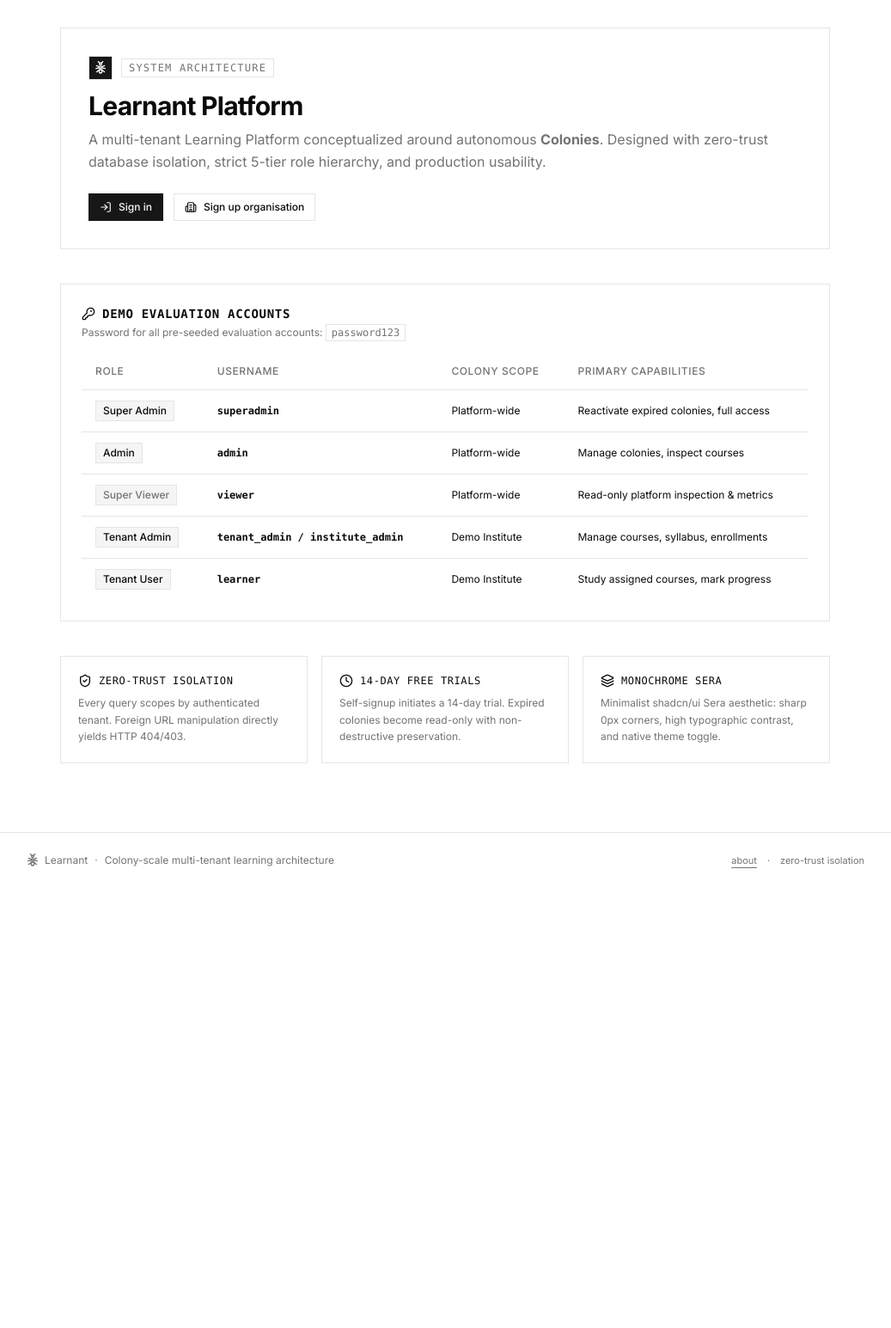
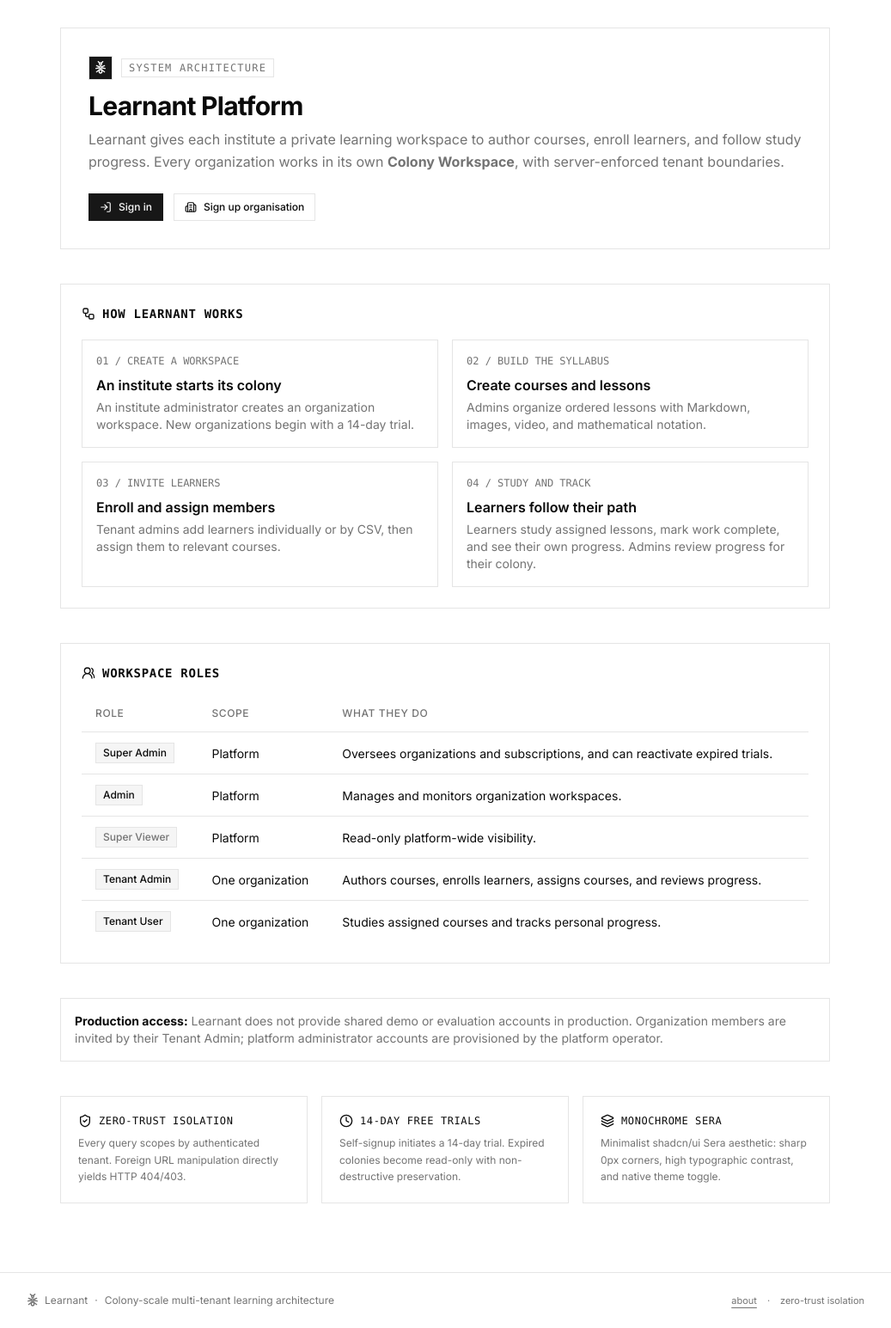
Before and after one commit to scientiac/learnant, a Django app: page /about/ in a window 1280 px wide. Shown: the part 57-1602 px from the top of the page at 86% size, without its empty margins (122-1159 px from the left). Before the commit the page ends 1067 px from the top, so only its background shows below. Run offline with Django 5.2, Linux system fonts and the light colour scheme; some libraries are stand-ins or nearby versions.

Commit message:
Update public About page and lesson edit flow

```diff
--- a/core/templates/core/about.html
+++ b/core/templates/core/about.html
@@ -27,7 +27,7 @@
 
     <h1 class="text-3xl font-bold tracking-tight">Learnant Platform</h1>
     <p class="mt-2 text-base leading-relaxed" style="color: hsl(var(--muted-foreground));">
-      A multi-tenant Learning Platform conceptualized around autonomous <strong>Colonies</strong>. Designed with zero-trust database isolation, strict 5-tier role hierarchy, and production usability.
+      Learnant gives each institute a private learning workspace to author courses, enroll learners, and follow study progress. Every organization works in its own <strong>Colony Workspace</strong>, with server-enforced tenant boundaries.
     </p>
 
     <div class="mt-6 flex flex-wrap gap-3">
@@ -49,63 +49,57 @@
     </div>
   </div>
 
-  <!-- Reviewer Credentials Grid -->
-  <div class="card p-6">
-    <div class="mb-4">
-      <div class="flex items-center gap-2">
-        <i data-lucide="key-round" class="h-4 w-4"></i>
-        <h2 class="text-sm font-semibold uppercase tracking-wider font-mono">Demo Evaluation Accounts</h2>
-      </div>
-      <p class="text-xs mt-1" style="color: hsl(var(--muted-foreground));">
-        Password for all pre-seeded evaluation accounts: <code class="px-1.5 py-0.5 border font-mono text-xs" style="border-color: hsl(var(--border));">password123</code>
-      </p>
+  <section class="card p-6">
+    <div class="flex items-center gap-2">
+      <i data-lucide="workflow" class="h-4 w-4"></i>
+      <h2 class="text-sm font-semibold uppercase tracking-wider font-mono">How Learnant works</h2>
     </div>
+    <ol class="mt-5 grid gap-4 sm:grid-cols-2">
+      <li class="border p-4" style="border-color: hsl(var(--border));">
+        <p class="font-mono text-xs" style="color: hsl(var(--muted-foreground));">01 / CREATE A WORKSPACE</p>
+        <h3 class="mt-2 font-semibold">An institute starts its colony</h3>
+        <p class="mt-1 text-sm" style="color: hsl(var(--muted-foreground));">An institute administrator creates an organization workspace. New organizations begin with a 14-day trial.</p>
+      </li>
+      <li class="border p-4" style="border-color: hsl(var(--border));">
+        <p class="font-mono text-xs" style="color: hsl(var(--muted-foreground));">02 / BUILD THE SYLLABUS</p>
+        <h3 class="mt-2 font-semibold">Create courses and lessons</h3>
+        <p class="mt-1 text-sm" style="color: hsl(var(--muted-foreground));">Admins organize ordered lessons with Markdown, images, video, and mathematical notation.</p>
+      </li>
+      <li class="border p-4" style="border-color: hsl(var(--border));">
+        <p class="font-mono text-xs" style="color: hsl(var(--muted-foreground));">03 / INVITE LEARNERS</p>
+        <h3 class="mt-2 font-semibold">Enroll and assign members</h3>
+        <p class="mt-1 text-sm" style="color: hsl(var(--muted-foreground));">Tenant admins add learners individually or by CSV, then assign them to relevant courses.</p>
+      </li>
+      <li class="border p-4" style="border-color: hsl(var(--border));">
+        <p class="font-mono text-xs" style="color: hsl(var(--muted-foreground));">04 / STUDY AND TRACK</p>
+        <h3 class="mt-2 font-semibold">Learners follow their path</h3>
+        <p class="mt-1 text-sm" style="color: hsl(var(--muted-foreground));">Learners study assigned lessons, mark work complete, and see their own progress. Admins review progress for their colony.</p>
+      </li>
+    </ol>
+  </section>
 
-    <div class="overflow-x-auto">
+  <section class="card p-6">
+    <div class="flex items-center gap-2">
+      <i data-lucide="users-round" class="h-4 w-4"></i>
+      <h2 class="text-sm font-semibold uppercase tracking-wider font-mono">Workspace roles</h2>
+    </div>
+    <div class="mt-4 overflow-x-auto">
       <table class="table">
-        <thead>
-          <tr>
-            <th>Role</th>
-            <th>Username</th>
-            <th>Colony Scope</th>
-            <th>Primary Capabilities</th>
-          </tr>
-        </thead>
+        <thead><tr><th>Role</th><th>Scope</th><th>What they do</th></tr></thead>
         <tbody>
-          <tr>
-            <td><span class="badge badge-active">Super Admin</span></td>
-            <td class="font-mono text-xs font-semibold">superadmin</td>
-            <td class="text-xs">Platform-wide</td>
-            <td class="text-xs">Reactivate expired colonies, full access</td>
-          </tr>
-          <tr>
-            <td><span class="badge badge-role">Admin</span></td>
-            <td class="font-mono text-xs font-semibold">admin</td>
-            <td class="text-xs">Platform-wide</td>
-            <td class="text-xs">Manage colonies, inspect courses</td>
-          </tr>
-          <tr>
-            <td><span class="badge badge-suspended">Super Viewer</span></td>
-            <td class="font-mono text-xs font-semibold">viewer</td>
-            <td class="text-xs">Platform-wide</td>
-            <td class="text-xs">Read-only platform inspection & metrics</td>
-          </tr>
-          <tr>
-            <td><span class="badge badge-role">Tenant Admin</span></td>
-            <td class="font-mono text-xs font-semibold">tenant_admin / institute_admin</td>
-            <td class="text-xs">Demo Institute</td>
-            <td class="text-xs">Manage courses, syllabus, enrollments</td>
-          </tr>
-          <tr>
-            <td><span class="badge badge-role">Tenant User</span></td>
-            <td class="font-mono text-xs font-semibold">learner</td>
-            <td class="text-xs">Demo Institute</td>
-            <td class="text-xs">Study assigned courses, mark progress</td>
-          </tr>
+          <tr><td><span class="badge badge-active">Super Admin</span></td><td>Platform</td><td>Oversees organizations and subscriptions, and can reactivate expired trials.</td></tr>
+          <tr><td><span class="badge badge-role">Admin</span></td><td>Platform</td><td>Manages and monitors organization workspaces.</td></tr>
+          <tr><td><span class="badge badge-suspended">Super Viewer</span></td><td>Platform</td><td>Read-only platform-wide visibility.</td></tr>
+          <tr><td><span class="badge badge-role">Tenant Admin</span></td><td>One organization</td><td>Authors courses, enrolls learners, assigns courses, and reviews progress.</td></tr>
+          <tr><td><span class="badge badge-role">Tenant User</span></td><td>One organization</td><td>Studies assigned courses and tracks personal progress.</td></tr>
         </tbody>
       </table>
     </div>
-  </div>
+  </section>
+
+  <p class="border p-4 text-sm" style="border-color: hsl(var(--border)); color: hsl(var(--muted-foreground));">
+    <strong style="color: hsl(var(--foreground));">Production access:</strong> Learnant does not provide shared demo or evaluation accounts in production. Organization members are invited by their Tenant Admin; platform administrator accounts are provisioned by the platform operator.
+  </p>
 
   <!-- Key Architecture Principles -->
   <div class="grid gap-4 sm:grid-cols-3">
--- a/core/test_lessons.py
+++ b/core/test_lessons.py
@@ -193,6 +193,7 @@ class LessonViewTests(TestCase):
         self.lesson.refresh_from_db()
 
         self.assertEqual(response.status_code, 302)
+        self.assertRedirects(response, reverse('lesson-list', args=[self.course.id]))
         self.assertEqual(self.lesson.title, 'Updated Lesson')
         self.assertEqual(self.lesson.course, self.course)
 
--- a/core/views.py
+++ b/core/views.py
@@ -926,7 +926,7 @@ def lesson_update(request, course_id, lesson_id):
             updated_lesson = form.save(commit=False)
             updated_lesson.course = course
             updated_lesson.save()
-            return redirect('lesson-update', course_id=course.id, lesson_id=lesson.id)
+            return redirect('lesson-list', course_id=course.id)
     else:
         form = LessonForm(instance=lesson)
 
```
Also changed, not shown: CHECKPOINTS.md (+2 -1 lines), core/test_web.py (+11 -0 lines), docs/architecture.md (+1 -1 lines), README.md.
